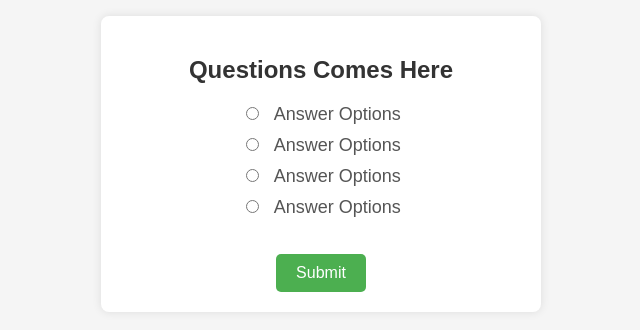
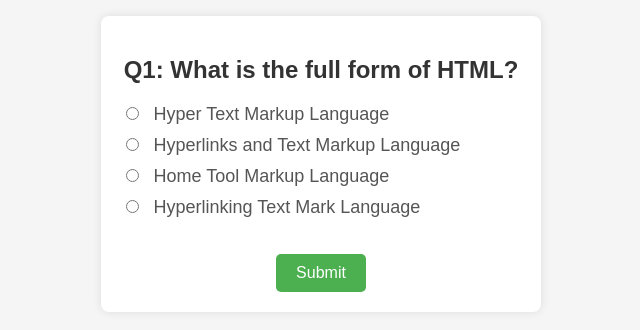
Before and after one commit to SadaaqueAli/Quiz-Application, a plain HTML site: page index.html in a window 1280 px wide. Shown: the part 236-566 px from the top of the page, without its empty margins (319-959 px from the left). Drawn offline with Linux system fonts and the light colour scheme.

Commit message:
complete js

```diff
--- a/app.js
+++ b/app.js
@@ -0,0 +1,140 @@
+const quizDB = [
+    {
+        question: "Q1: What is the full form of HTML?",
+        a: 'Hyper Text Markup Language',
+        b: 'Hyperlinks and Text Markup Language',
+        c: 'Home Tool Markup Language',
+        d: 'Hyperlinking Text Mark Language',
+        ans: "ans1"
+    },
+    {
+        question: "Q2: What is the full form of CSS?",
+        a: 'Cascading Style Sheets',
+        b: 'Cascading Style System',
+        c: 'Computer Style Sheets',
+        d: 'Creative Style System',
+        ans: "ans1"
+    },
+    {
+        question: "Q3: What is the full form of HTTP?",
+        a: 'Hypertext Transfer Product',
+        b: 'Hypertext Transfer Protocol',
+        c: 'Hyper Transfer Protocol',
+        d: 'Hypertext Transmission Protocol',
+        ans: "ans2"
+    },
+    {
+        question: "Q4: What is the full form of JS?",
+        a: 'JavaSource',
+        b: 'JavaSystem',
+        c: 'JavaScript',
+        d: 'JustScript',
+        ans: "ans3"
+    },
+    {
+        question: "Q5: What is the full form of XML?",
+        a: 'eXtensible Markup Language',
+        b: 'eXtra Modern Link',
+        c: 'eXamine Multiple Language',
+        d: 'eXtensible Multiple Language',
+        ans: "ans1"
+    },
+    {
+        question: "Q6: Which language runs in a web browser?",
+        a: 'Java',
+        b: 'C',
+        c: 'Python',
+        d: 'JavaScript',
+        ans: "ans4"
+    },
+    {
+        question: "Q7: What does API stand for?",
+        a: 'Application Programming Interface',
+        b: 'Application Program Interface',
+        c: 'Applied Programming Interface',
+        d: 'Application Program Interaction',
+        ans: "ans1"
+    },
+    {
+        question: "Q8: What does SQL stand for?",
+        a: 'Stylish Question Language',
+        b: 'Stylesheet Query Language',
+        c: 'Statement Question Language',
+        d: 'Structured Query Language',
+        ans: "ans4"
+    },
+    {
+        question: "Q9: What is the full form of JSON?",
+        a: 'JavaScript Object Notation',
+        b: 'Java Source Object Notation',
+        c: 'JavaScript Oriented Notation',
+        d: 'JavaScript Object Naming',
+        ans: "ans1"
+    },
+    {
+        question: "Q11: What is the full form of PHP?",
+        a: 'Personal Hypertext Processor',
+        b: 'Hypertext Preprocessor',
+        c: 'Pretext Hypertext Processor',
+        d: 'Preprocessor Hypertext',
+        ans: "ans2"
+    }
+];
+
+const question = document.querySelector('.question');
+const option1 = document.querySelector('#option1');
+const option2 = document.querySelector('#option2');
+const option3 = document.querySelector('#option3');
+const option4 = document.querySelector('#option4');
+const submit = document.querySelector('#submit');
+const answers = document.querySelectorAll('.answer');
+const showScore = document.querySelector('#showScore');
+
+let questionCount = 0;
+let score = 0;
+const loadQuestions = () => {
+    const questionList = quizDB[questionCount];
+    question.innerHTML = questionList.question;
+
+    option1.innerHTML = questionList.a;
+    option2.innerHTML = questionList.b;
+    option3.innerHTML = questionList.c;
+    option4.innerHTML = questionList.d;
+};
+loadQuestions();
+
+const getCheckAnswer = () => {
+    let answer;
+    answers.forEach((curAnsElmnt) => {
+        if (curAnsElmnt.checked) {
+            answer = curAnsElmnt.id;
+        }
+    });
+    return answer;
+}
+
+const deslectAll = () =>{
+    answers.forEach((curAnsElmnt) =>  curAnsElmnt.checked = false)
+}
+submit.addEventListener('click', () => {
+    const checkedAnswer = getCheckAnswer();
+    console.log(checkedAnswer);
+
+    if (checkedAnswer === quizDB[questionCount].ans) {
+        score++;
+    }
+
+    questionCount++;
+
+    deslectAll()
+
+    if (questionCount < quizDB.length) {
+        loadQuestions();
+
+    } else {
+        showScore.innerHTML = `<h3>Your Score is ${score}/${quizDB.length}✌️</h3>
+        <button class="btn" onclick="location.reload()">Play Again</button>`;
+        showScore.classList.remove('scoreArea');
+
+    }
+});
--- a/index.html
+++ b/index.html
@@ -9,28 +9,29 @@
 <body>
     <div class="main-div">
         <div class="iner-div">
-            <h2>Questions Comes Here</h2>
+            <h2 class="question">Questions Comes Here</h2>
             <ul>
                 <li>
                     <input type="radio" name="answer" id="ans1" class="answer">
                     <label for="ans1" id="option1">Answer Options</label>
                 </li>
                 <li>
-                    <input type="radio" name="answer" id="ans1" class="answer">
-                    <label for="ans1" id="option1">Answer Options</label>
+                    <input type="radio" name="answer" id="ans2" class="answer">
+                    <label for="ans1" id="option2">Answer Options</label>
                 </li>
                 <li>
-                    <input type="radio" name="answer" id="ans1" class="answer">
-                    <label for="ans1" id="option1">Answer Options</label>
+                    <input type="radio" name="answer" id="ans3" class="answer">
+                    <label for="ans1" id="option3">Answer Options</label>
                 </li>
                 <li>
-                    <input type="radio" name="answer" id="ans1" class="answer">
-                    <label for="ans1" id="option1">Answer Options</label>
+                    <input type="radio" name="answer" id="ans4" class="answer">
+                    <label for="ans1" id="option4">Answer Options</label>
                 </li>
             </ul>
             <button id="submit">Submit</button>
             <div id="showScore" class="scoreArea"></div>
         </div>
     </div>
+    <script src="app.js"></script>
 </body>
 </html>
--- a/style.css
+++ b/style.css
@@ -31,6 +31,10 @@
 ul {
     list-style-type: none;
     padding: 0;
+}
+
+ul li {
+    text-align: left;
 }
 
 li {
@@ -74,10 +78,28 @@
     color: #333;
     box-shadow: 0 0 10px rgba(0, 0, 0, 0.1);
     border-radius: 8px;
-    display: none; /* Hide by default */
 }
 
-/* Show the score when it's available */
-.scoreArea{
+.scoreArea {
+    background-color: #dfe6e9;
+    margin-top: 3rem;
+    font-size: 1.5rem;
+    box-shadow: 0 0 10px rgba(0, 0, 0, 0.1);
+    padding: 10px;
+    border-radius: 5px;
     display: none;
 }
+
+.scoreArea h3 {
+    margin: 0;
+}
+
+.scoreArea .btn {
+    margin-top: 10px;
+    background-color: #4CAF50;
+    color: white;
+    padding: 10px 20px;
+    border: none;
+    cursor: pointer;
+    border-radius: 5px;
+}
```
